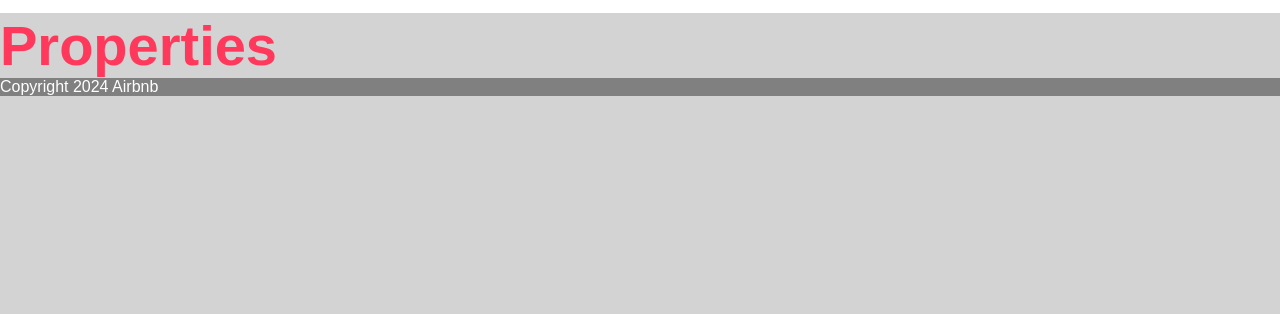
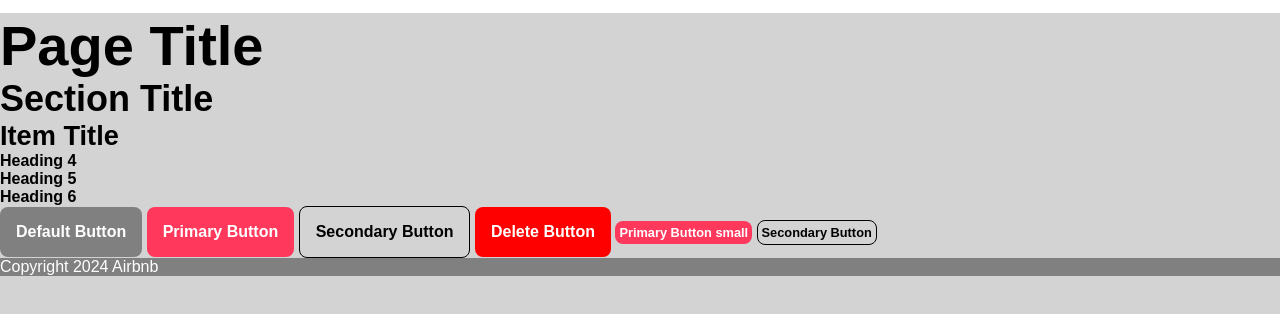
Before and after one commit to graceguido/ist363-2024, a plain HTML site: page index.html in a window 1280 px wide. Shown: the part 94-408 px from the top of the page. Drawn offline with nearby package versions, Linux system fonts and the light colour scheme; no server answers.

Commit message:
attendance 03/05, used BEM with sass

```diff
--- a/index.html
+++ b/index.html
@@ -94,7 +94,19 @@
       Mobile menu content goes here
     </div>
     <main>
-      <h1>Properties</h1>
+      <h1 class="heading heading--1">Page Title</h1>
+      <h2 class="heading heading--2">Section Title</h2>
+      <h3 class="heading heading--3">Item Title</h3>
+      <h4 class="heading heading--4">Heading 4</h4>
+      <h5 class="heading heading--5">Heading 5</h5>
+      <h6 class="heading heading--6">Heading 6</h6>
+
+      <a class="btn" href="">Default Button</a>
+      <a class="btn btn--primary" href="">Primary Button</a>
+      <a class="btn btn--secondary" href="">Secondary Button</a>
+      <a class="btn btn--delete" href="">Delete Button</a>
+      <a class="btn btn--primary btn--small" href="">Primary Button small</a>
+      <a class="btn btn--secondary btn--small" href="">Secondary Button</a>
       <div id="content"></div>
     </main>
     <footer>Copyright 2024 Airbnb</footer>
--- a/sass/base/_typography.scss
+++ b/sass/base/_typography.scss
@@ -1,10 +1,12 @@
 @use '../abstracts/vars';
 @use '../abstracts/mixins';
-h1 {
-  font-size: 2rem;
+
+.heading {
   font-family: vars.$font__primary;
   font-weight: bold;
-  color: vars.$color__primary;
+  color: black;
+  &--1 {
+    font-size: 2rem;
     @include mixins.breakpoint(tablet) {
       font-size: 2.5rem;
     }
@@ -15,11 +17,8 @@
       font-size: 3.5rem;
     }
   }
-h2 {
+  &--2 {
     font-size: 1.5rem;
-  font-family: vars.$font__primary;
-  font-weight: bold;
-  color: black;
     @include mixins.breakpoint(tablet) {
       font-size: 1.75rem;
     }
@@ -30,11 +29,8 @@
       font-size: 2.25rem;
     }
   }
-h3 {
+  &--3 {
     font-size: 1.1rem;
-  font-family: vars.$font__primary;
-  font-weight: bold;
-  color: black;
     @include mixins.breakpoint(tablet) {
       font-size: 1.3rem;
     }
@@ -45,6 +41,8 @@
       font-size: 1.7rem;
     }
   }
+}
+
 p {
   font-size: 1rem;
   font-family: vars.$font__secondary;
--- a/sass/components/_btn.scss
+++ b/sass/components/_btn.scss
@@ -1,4 +1,30 @@
 @use '../abstracts/vars';
+.btn {
+  padding: 1rem;
+  font-family: vars.$font__primary;
+  font-size: 1rem;
+  background-color: grey;
+  color: white;
+  display: inline-block;
+  text-decoration: none;
+  font-weight: bold;
+  border-radius: 0.5rem;
+  &--primary {
+    background-color: vars.$color__primary;
+  }
+  &--secondary {
+    background-color: transparent;
+    border: 1px solid black;
+    color: black;
+  }
+  &--delete {
+    background-color: red;
+  }
+  &--small {
+    font-size: 0.8rem;
+    padding: 0.25rem 0.25rem;
+  }
+}
 .btn-ui {
   padding: 1rem;
   background-color: transparent;
```
Also changed, not shown: css/style.css, 1 other file. Lines whose indentation alone changed are shown as unchanged.
